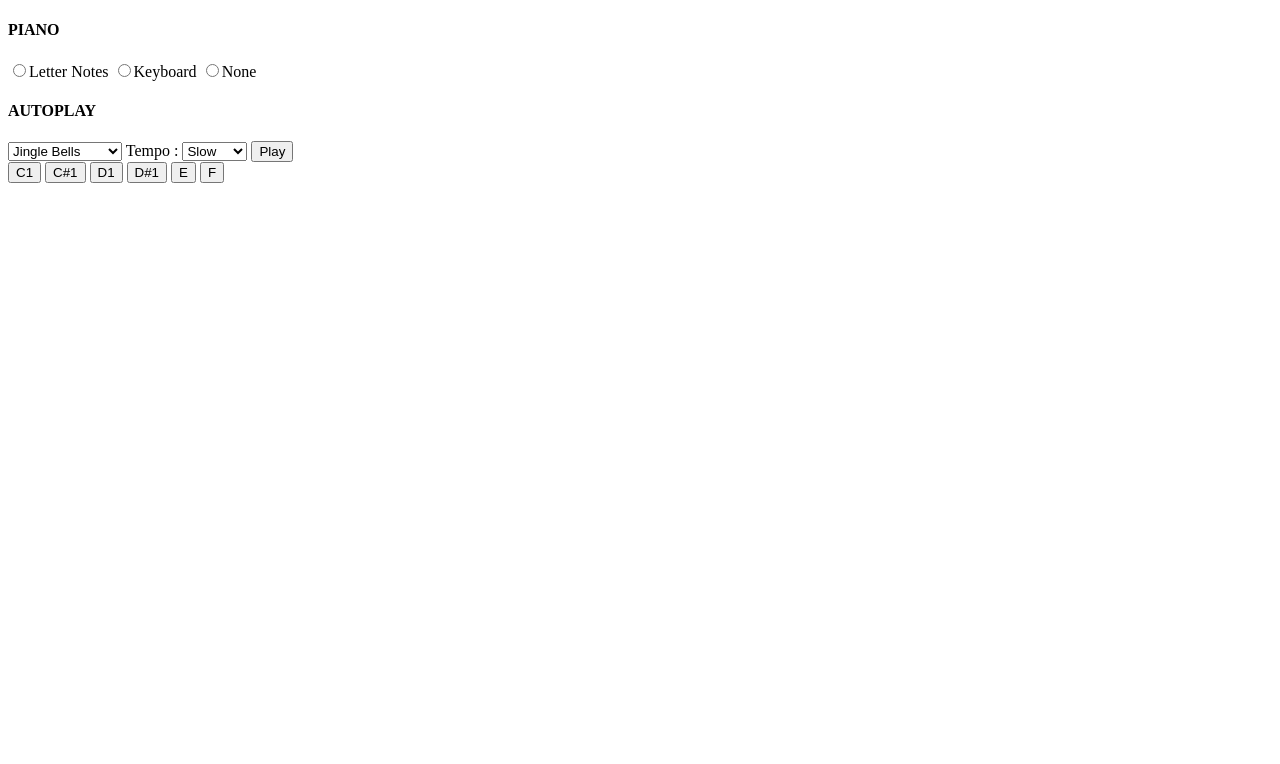
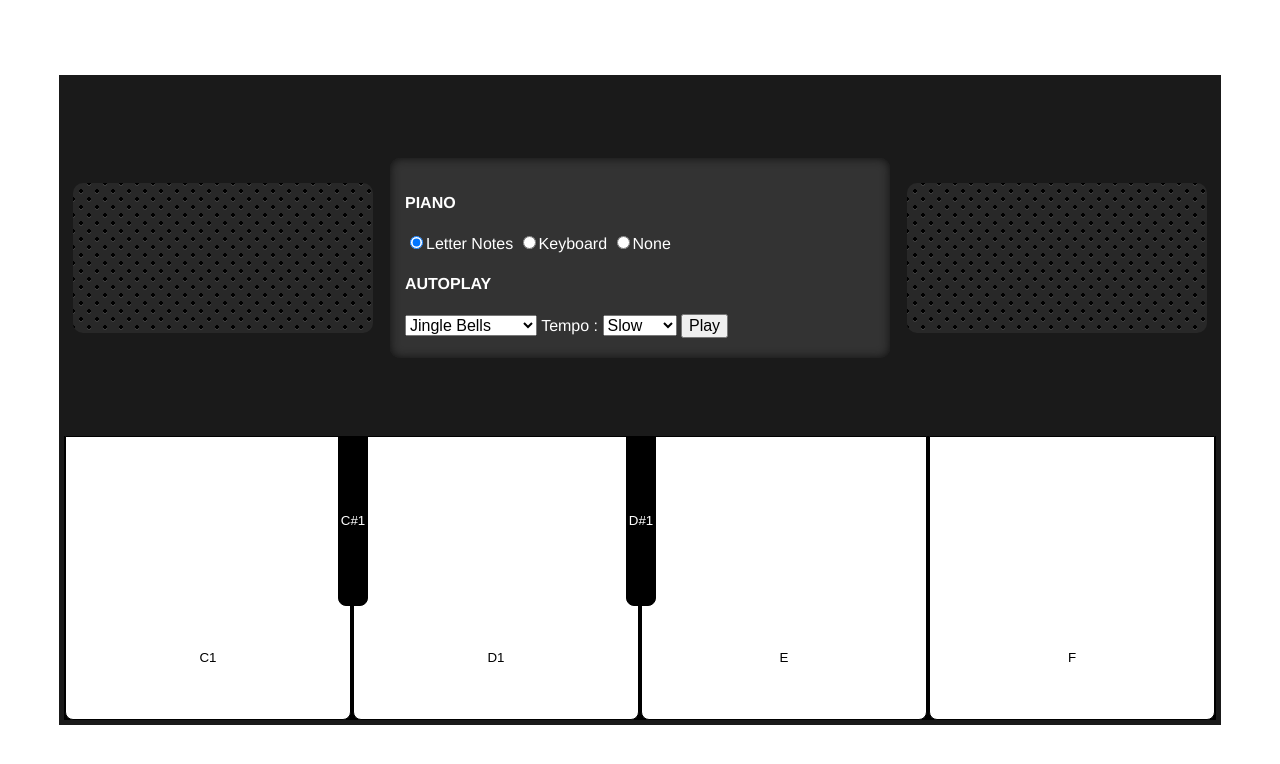
Before and after one commit to damhy/virtual-piano--Vanilla-js, a plain HTML site: page index.html in a window 1280 px wide. Drawn offline with Linux system fonts and the light colour scheme.

Commit message:
Finishing the styles css

```diff
--- a/css/style.css
+++ b/css/style.css
@@ -0,0 +1,85 @@
+body {
+  margin: 0;
+  width: 100%;
+  height: 100vh;
+  display: flex;
+  justify-content: center;
+  align-items: center;
+  font-family: Helvetica, Arial, sans-serif;
+}
+
+.piano {
+  width: 90%;
+  height: 80%;
+  background-color: #1a1a1a;
+  display: flex;
+  flex-direction: column;
+  justify-content: space-between;
+  align-items: center;
+  padding: 5px;
+}
+.piano__body {
+  width: 100%;
+  height: 100%;
+  display: flex;
+  align-items: center;
+  justify-content: space-around;
+}
+
+.piano__speaker {
+  width: 300px;
+  height: 150px;
+  background: radial-gradient(black 15%, transparent 16%) 0 0,
+    radial-gradient(black 15%, transparent 16%) 8px 8px,
+    radial-gradient(rgba(255, 255, 255, 0.1) 15%, transparent 20%) 0 1px,
+    radial-gradient(rgba(255, 255, 255, 0.1) 15%, transparent 20%) 8px 9px;
+  background-color: #282828;
+  background-size: 16px 16px;
+  border-radius: 10px;
+}
+.piano__interface {
+  border-radius: 10px;
+  height: 200px;
+  width: 500px;
+  background-color: #333;
+  box-shadow: inset 0 0 10px #111;
+  color: #fff;
+  padding: 15px;
+  box-sizing: border-box;
+}
+.piano__play-btn,
+select {
+  font-size: 16px;
+}
+.piano__keyboard {
+  width: 100%;
+  height: 80%;
+  background-color: #000;
+  display: flex;
+}
+.piano__key {
+  width: 30px;
+  height: 100%;
+  padding: 0;
+  margin: 0 1px;
+  background-color: #fff;
+  border: 1px solid #000;
+  box-sizing: border-box;
+  text-align: center;
+  border-radius: 0 0 8px 8px;
+  flex-grow: 1;
+}
+.piano__key--black {
+  background-color: #000;
+  color: #fff;
+  height: 60%;
+  position: absolute;
+  top: 0;
+  left: -15px;
+}
+.empty-space {
+  position: relative;
+}
+.piano__key--white {
+  padding-top: 160px;
+}
--- a/index.html
+++ b/index.html
@@ -8,7 +8,7 @@
     <link rel="stylesheet" href="css/style.css" />
   </head>
   <body>
-    <div class="pinano">
+    <div class="piano">
       <div class="piano__body">
         <div class="piano__speaker"></div>
         <div class="piano__interface">
@@ -20,6 +20,7 @@
                 class="piano__control__option"
                 name="control"
                 value="letterNotes"
+                checked
               />Letter Notes</label
             >
             <label
@@ -60,9 +61,13 @@
       </div>
       <div class="piano__keyboard">
         <button class="piano__key piano__key--white">C1</button>
-        <button class="piano__key piano__key--black">C#1</button>
+        <div class="empty-space">
+          <button class="piano__key piano__key--black">C#1</button>
+        </div>
         <button class="piano__key piano__key--white">D1</button>
-        <button class="piano__key piano__key--black">D#1</button>
+        <div class="empty-space">
+          <button class="piano__key piano__key--black">D#1</button>
+        </div>
         <button class="piano__key piano__key--white">E</button>
         <button class="piano__key piano__key--white">F</button>
       </div>
```
